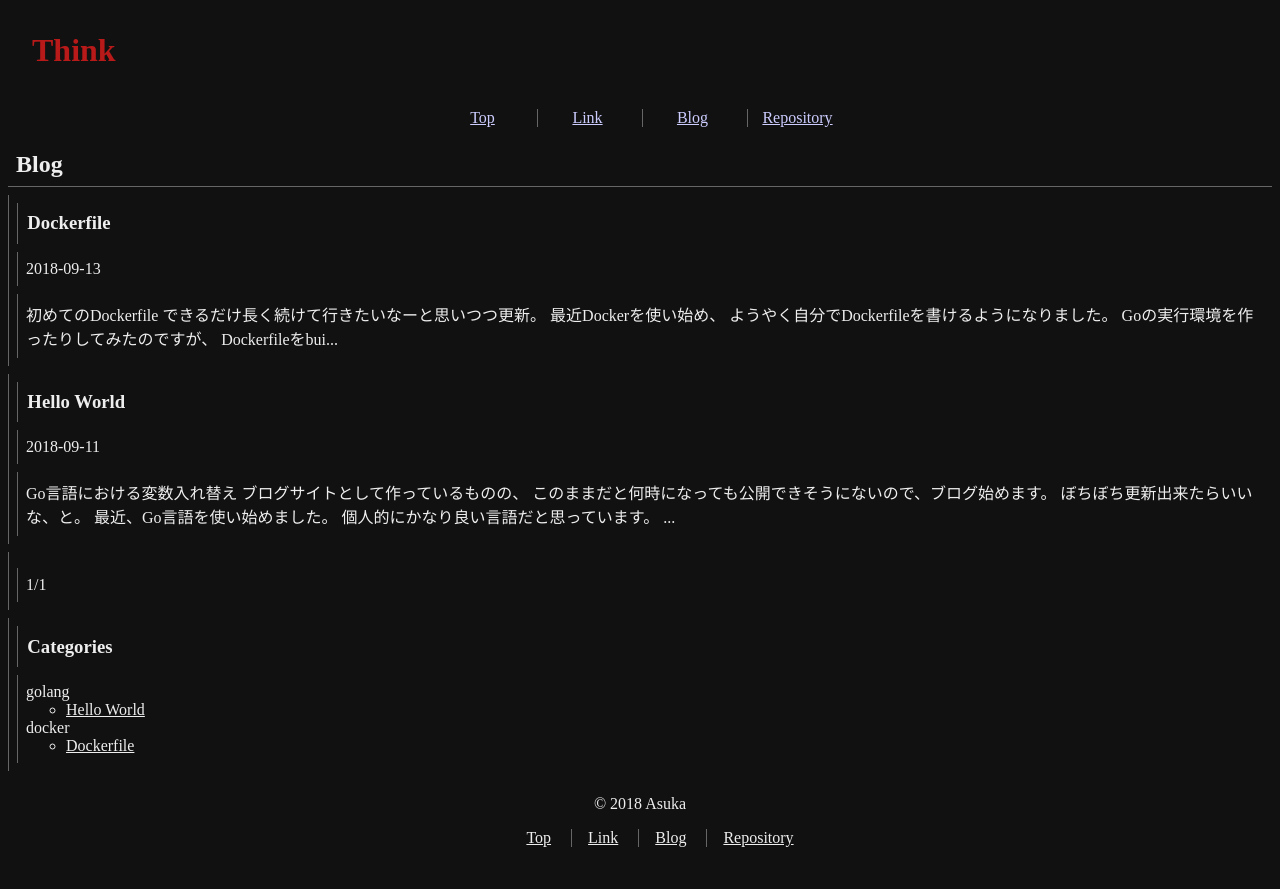
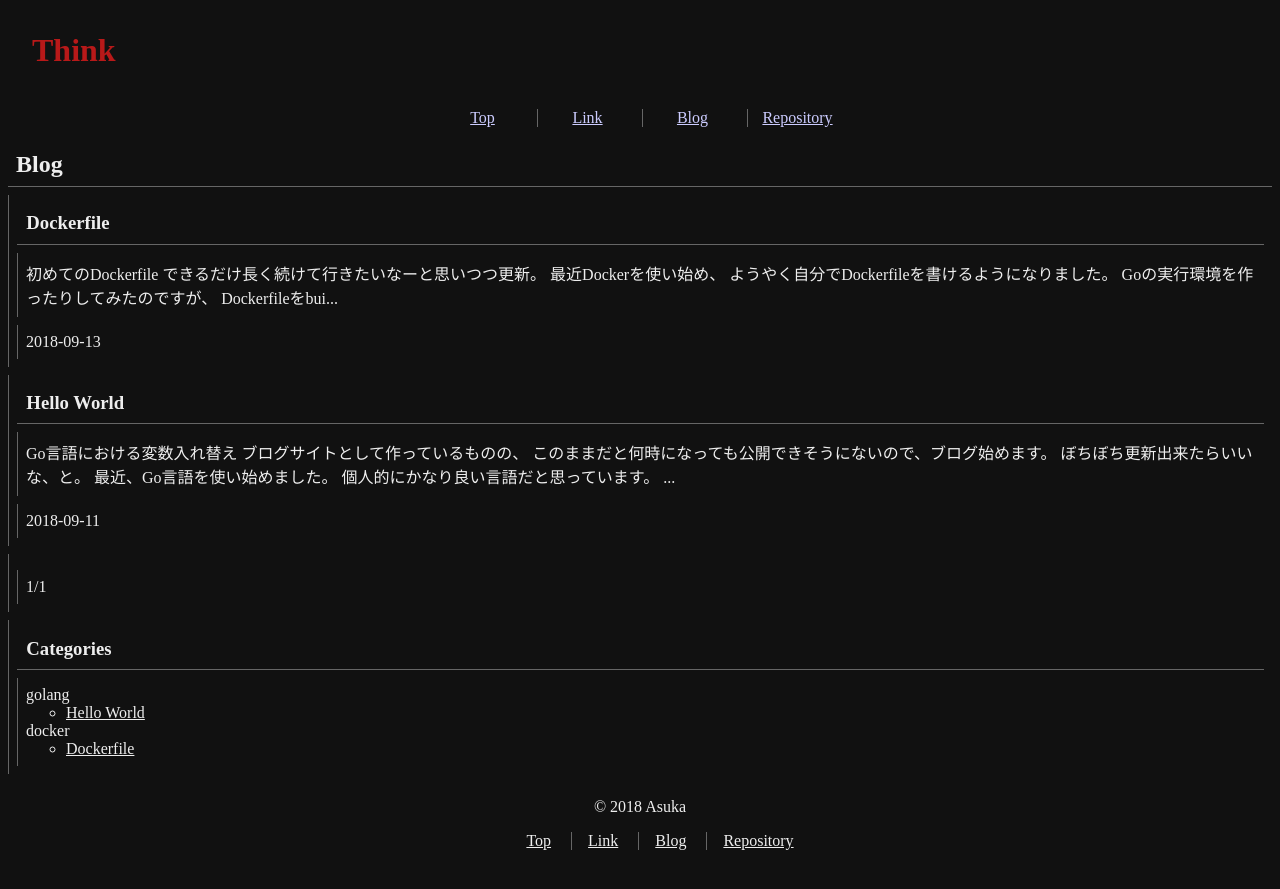
Before and after one commit to a-skua/a-skua.github.io, a Jekyll site: the page built from blog/index.html, in a window 1280 px wide. Shown: the top 889 px of the page. Built offline with Jekyll 4.4.1, drawn with Linux system fonts in a browser that asks for light colours; the list of posts is cut into pages by our own code.

Commit message:
fix layout

```diff
--- a/blog/index.html
+++ b/blog/index.html
@@ -8,8 +8,8 @@ title: Blog
 	<section class="blog_piece">
 		<a class="goto_blog" href="{{ site.url }}{{ post.url }}" target="_top">
 			<h1>{{ post.title }}</h1>
+			<p>{{ post.content | strip_html | truncate: 128 }}</p>
 			<p>{{ post.date | date: "%Y-%m-%d" }}</p>
-			<p>{{ post.content | strip_html | truncate: 128 }}</p>
 		</a>
 	</section>
 {% endfor %}
--- a/css/default.scss
+++ b/css/default.scss
@@ -86,7 +86,7 @@ body {
 				&>h1, &.blog_piece>a>h1 {
 					margin: 0;
 					padding: 0.5em;
-					border-width: 0 0 0 1px;
+					border-width: 0 0 1px;
 					@include border_solid;
 				}
 				&>ul, &.blog_piece>a>ul,
```
